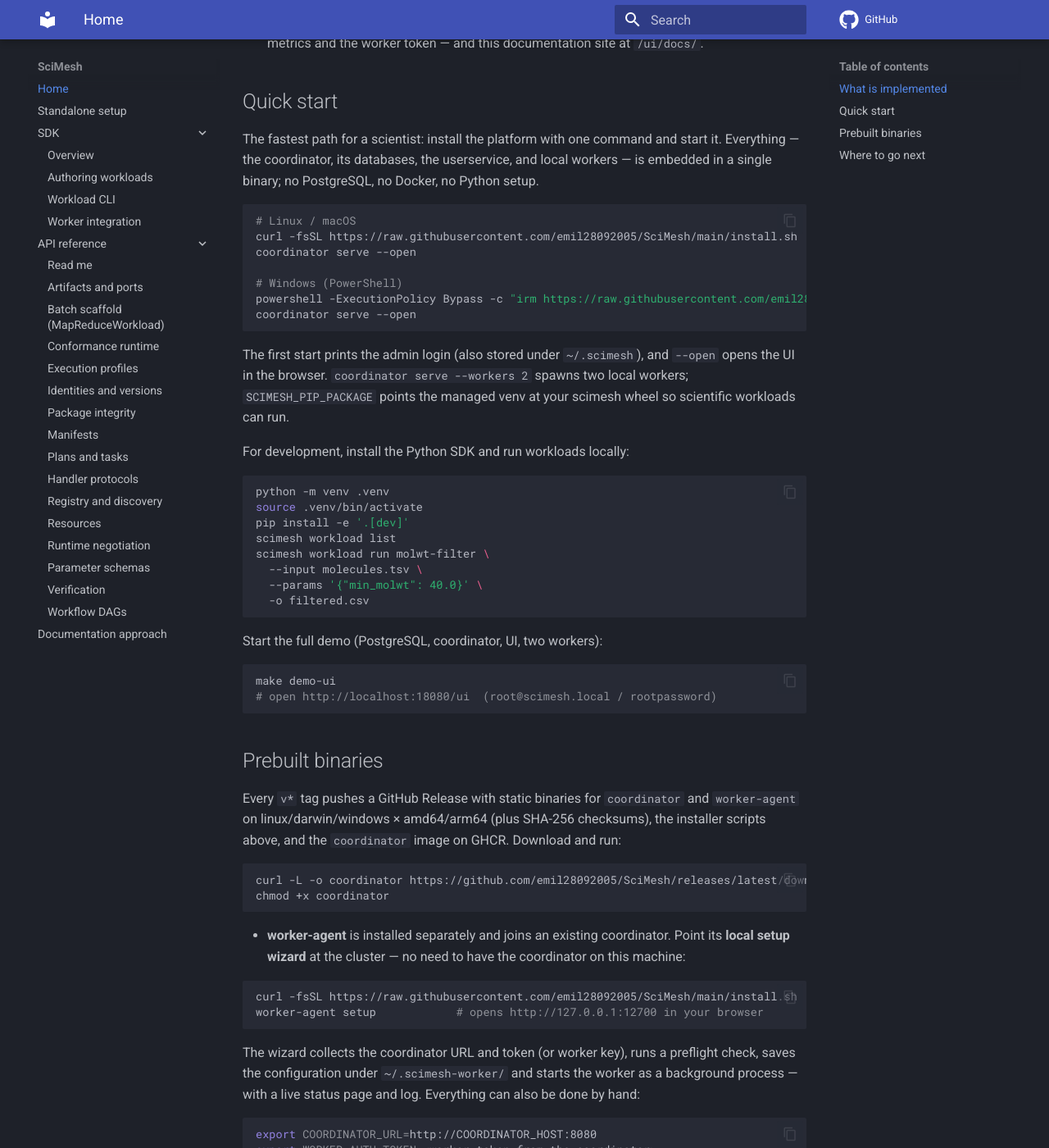
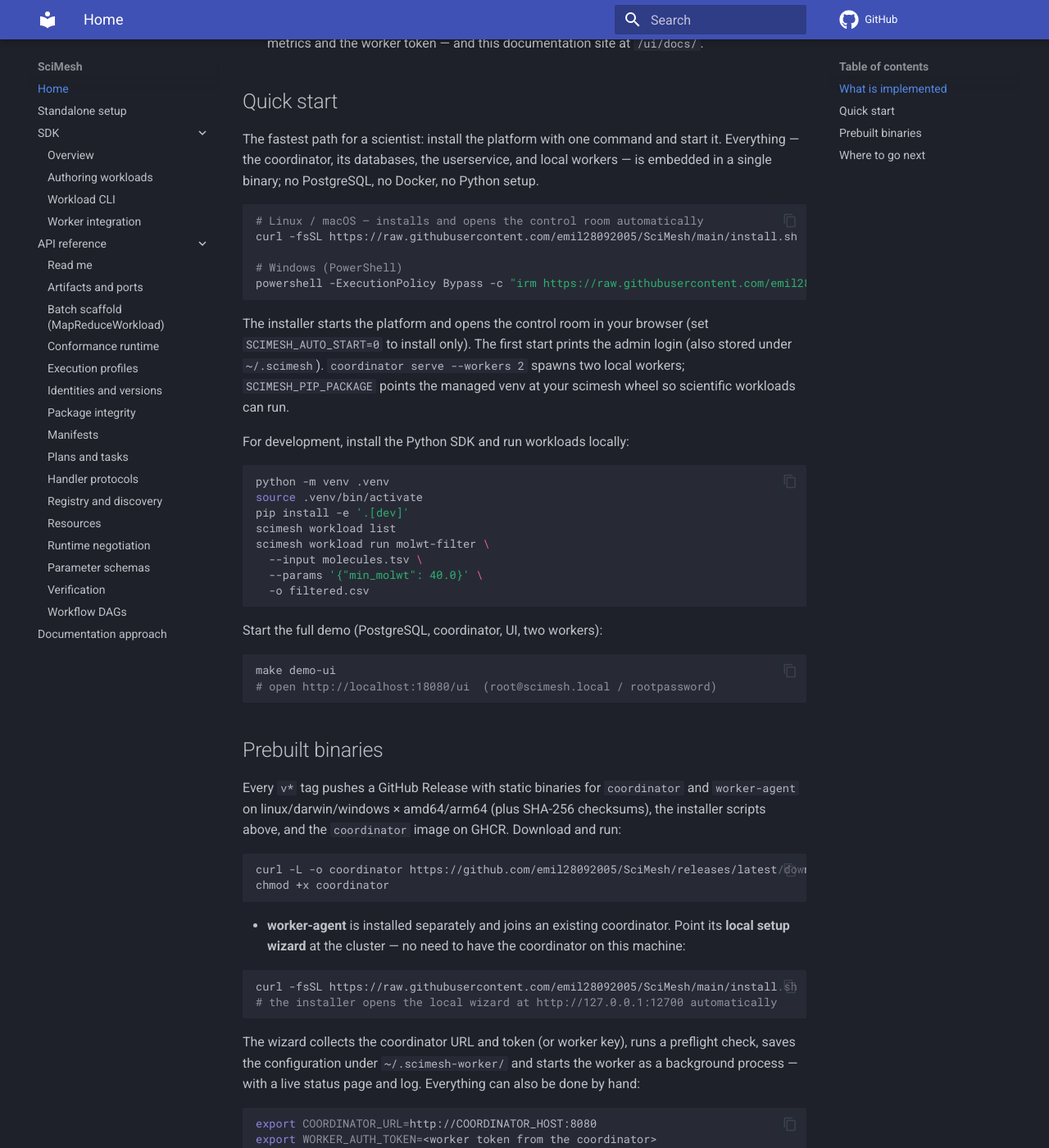
Before and after one commit to emil28092005/SciMesh, an MkDocs documentation site: the page built from mkdocs/index.md, in a window 1280 px wide and 1400 px high, scrolled down 968 px. Shown: the whole window at 82% size. Built offline with MkDocs 1.6.1 and Material for MkDocs 9.7.7, drawn with Linux system fonts in a browser that asks for light colours; comment, search, counter and statistics services are not loaded.

Commit message:
Auto-open the coordinator UI and the worker wizard from the installers

````diff
--- a/mkdocs/index.md
+++ b/mkdocs/index.md
@@ -46,17 +46,16 @@ local workers — is embedded in a single binary; no PostgreSQL, no Docker, no
 Python setup.
 
 ```bash
-# Linux / macOS
+# Linux / macOS — installs and opens the control room automatically
 curl -fsSL https://raw.githubusercontent.com/emil28092005/SciMesh/main/install.sh | bash
-coordinator serve --open
 
 # Windows (PowerShell)
 powershell -ExecutionPolicy Bypass -c "irm https://raw.githubusercontent.com/emil28092005/SciMesh/main/install.ps1 | iex"
-coordinator serve --open
 ```
 
-The first start prints the admin login (also stored under `~/.scimesh`), and
-`--open` opens the UI in the browser. `coordinator serve --workers 2`
+The installer starts the platform and opens the control room in your browser
+(set `SCIMESH_AUTO_START=0` to install only). The first start prints the admin
+login (also stored under `~/.scimesh`). `coordinator serve --workers 2`
 spawns two local workers; `SCIMESH_PIP_PACKAGE` points the managed venv at
 your scimesh wheel so scientific workloads can run.
 
@@ -98,7 +97,7 @@ chmod +x coordinator
 
   ```bash
   curl -fsSL https://raw.githubusercontent.com/emil28092005/SciMesh/main/install.sh | bash -s worker
-  worker-agent setup            # opens http://127.0.0.1:12700 in your browser
+  # the installer opens the local wizard at http://127.0.0.1:12700 automatically
   ```
 
   The wizard collects the coordinator URL and token (or worker key), runs a
````
Also changed, not shown: mkdocs/standalone.md (+1 -1 lines), 2 other files.
